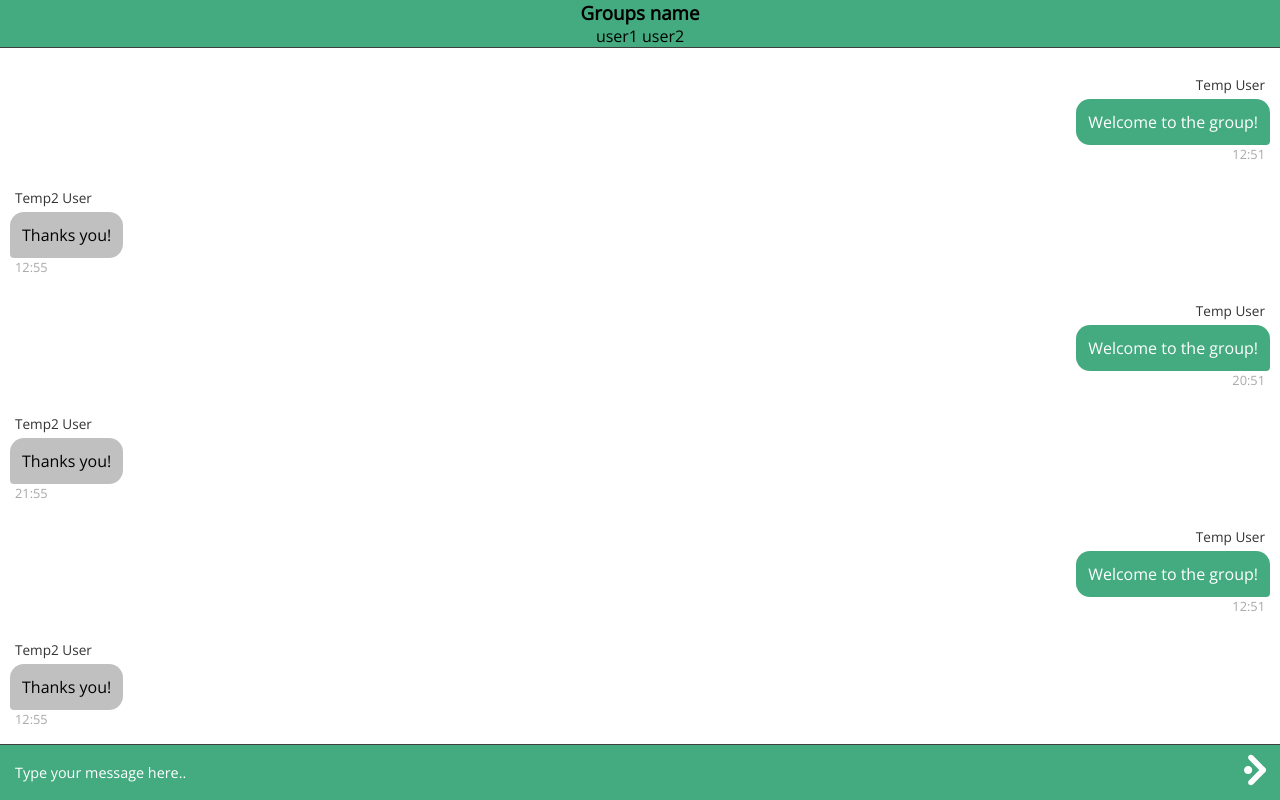
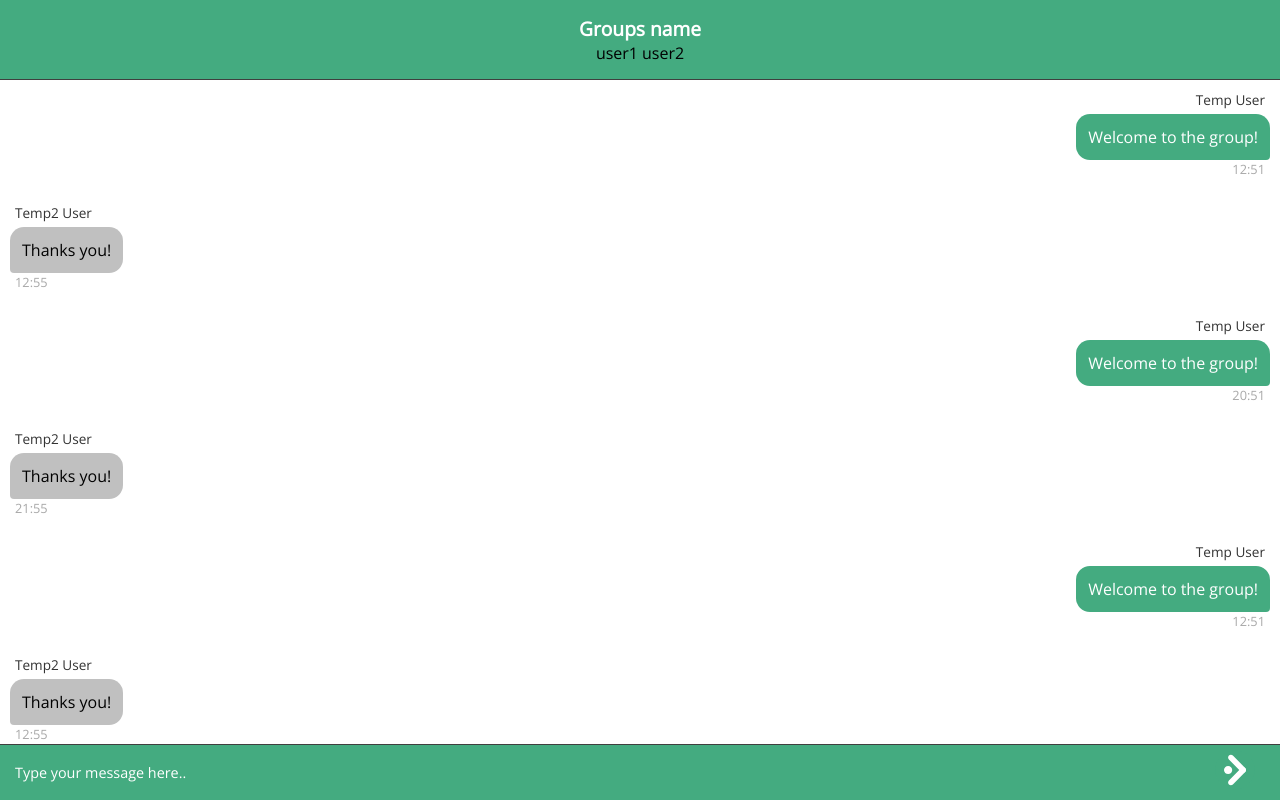
Before and after one commit to valtterikodisto/pigeon, a React (Create React App) app in the folder pigeon-frontend/: page / in a window 1280 px wide. Built offline with nearby package versions, Linux system fonts and the light colour scheme; data requests are answered from the project's data file.

Commit message:
Small visual fixes

```diff
--- a/pigeon-frontend/src/components/App.css
+++ b/pigeon-frontend/src/components/App.css
@@ -7,8 +7,8 @@
 .container {
   display: grid;
   grid-template-areas:
-  'header'
-  'main';
+    'header'
+    'main';
   grid-template-rows: 60px;
   height: 100vh;
   width: 100%;
@@ -20,7 +20,7 @@
   overflow-y: scroll;
 }
 
-.header{
+.header {
   grid-area: header;
   position: fixed;
   top: 0;
@@ -34,23 +34,29 @@
   margin: 0 auto;
   width: 100%;
   display: grid;
+  padding: 15px 0px;
 }
 
-.header-users-list  {
+.header-group-name {
+  font-family: 'Open Sans', sans-serif;
+  font-size: 1.2em;
+  font-weight: bold;
+  color: white;
+}
+
+.header-users-list {
   text-align: center;
 }
 
-.header-users-list > li{
+.header-users-list > li {
   display: inline;
   padding: 2px;
 }
 
-
-
 .message-form-container {
   position: fixed;
   display: grid;
-  grid-template-columns: 5fr minmax(55px, 20px);
+  grid-template-columns: 1fr 80px;
   width: 100%;
   bottom: 0;
   padding: 5px;
@@ -102,17 +108,16 @@
 
 */
 
-
 /* MESSAGE FORM ICON */
 
 #send-icon {
+  margin: 0 auto;
   width: 40px;
-  margin-left: 15px;
 }
 
 #send-icon:hover {
   cursor: pointer;
-  opacity: 0.7;
+  opacity: 0.6;
 }
 
 /* MESSAGE FORM */
--- a/pigeon-frontend/src/components/chat/Chat.js
+++ b/pigeon-frontend/src/components/chat/Chat.js
@@ -1,6 +1,5 @@
 import React, { useState, useEffect } from 'react'
 
-import Sidebar from './Sidebar'
 import MessageWindow from './MessageWindow'
 import MessageForm from './MessageForm'
 import Header from './Header'
@@ -24,7 +23,6 @@ const Chat = () => {
           setName(group.name)
           setMessages(group.messages)
           setUsers(group.users)
-
         })
       })
       .catch(error => console.log('ERROR'))
--- a/pigeon-frontend/src/components/chat/Header.js
+++ b/pigeon-frontend/src/components/chat/Header.js
@@ -1,16 +1,16 @@
 import React from 'react'
 
-
 const Topbar = props => {
-
   return (
-        <div className="header" >
+    <div className="header">
       <div className="header-container">
-                <h3 className="header-group-name" align="center">{props.groupName}</h3>
+        <div className="header-group-name" align="center">
+          {props.groupName}
+        </div>
         <ul className="header-users-list">
-                    {props.users.map(user =>
+          {props.users.map(user => (
             <li key={user.id}>{user.username}</li>
-                    )}
+          ))}
         </ul>
       </div>
     </div>
--- a/pigeon-frontend/src/components/chat/Message.css
+++ b/pigeon-frontend/src/components/chat/Message.css
@@ -1,6 +1,6 @@
 .pigeon-messages-container {
   display: grid;
-  padding-bottom: 70px;
+  padding: 15px 0px 70px;
 }
 
 /* HIDE SCROLL BAR */
```
Lines whose indentation alone changed are shown as unchanged.
